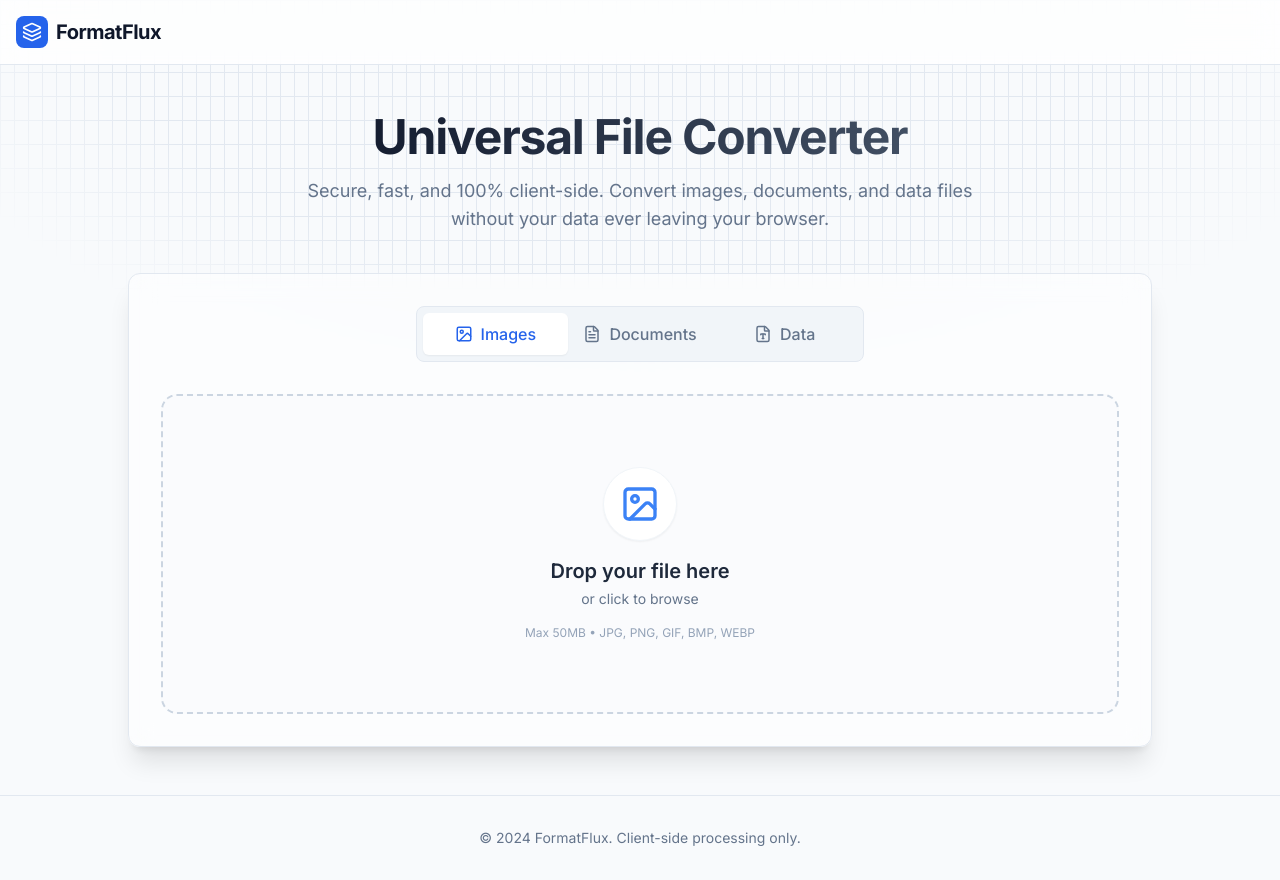
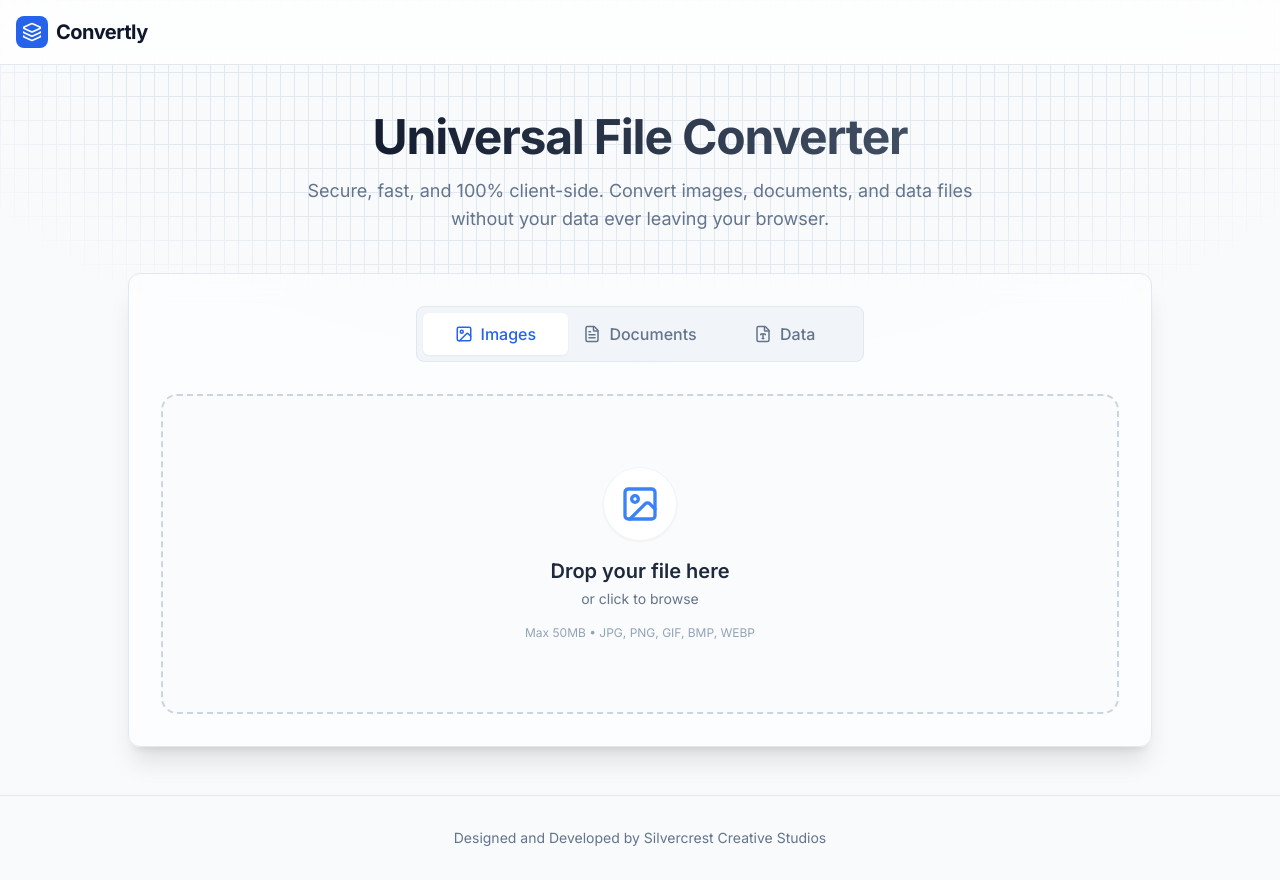
Before and after one commit to l2l2l2len/FormatFlux, a React (Vite) app: page / in a window 1280 px wide. Built offline with nearby package versions, Linux system fonts and the light colour scheme.

Commit message:
refactor: Rename project from FormatFlux to Convertly
Updates package name, titles, and branding elements to reflect the new project name "Convertly".

```diff
--- a/App.tsx
+++ b/App.tsx
@@ -10,7 +10,7 @@ const Navbar = () => (
         <div className="bg-blue-600 p-1.5 rounded-lg text-white">
           <Layers size={20} />
         </div>
-        <span className="font-bold text-xl tracking-tight text-slate-900">FormatFlux</span>
+        <span className="font-bold text-xl tracking-tight text-slate-900">Convertly</span>
       </div>
     </div>
   </nav>
@@ -20,7 +20,7 @@ const Footer = () => (
   <footer className="border-t border-slate-200 bg-slate-50 py-8 mt-auto">
     <div className="container mx-auto px-4 flex justify-center text-center">
       <div className="text-slate-500 text-sm">
-        © 2024 FormatFlux. Client-side processing only.
+        Designed and Developed by Silvercrest Creative Studios
       </div>
     </div>
   </footer>
--- a/index.html
+++ b/index.html
@@ -3,7 +3,7 @@
   <head>
     <meta charset="UTF-8" />
     <meta name="viewport" content="width=device-width, initial-scale=1.0" />
-    <title>FormatFlux - Universal File Converter</title>
+    <title>Convertly - Universal File Converter</title>
     <script src="https://cdn.tailwindcss.com"></script>
     <script>
       tailwind.config = {
--- a/metadata.json
+++ b/metadata.json
@@ -1,5 +1,5 @@
 {
-  "name": "FormatFlux",
+  "name": "Convertly",
   "description": "A professional, client-side file format converter for images and data files. Secure, fast, and easy to use.",
   "requestFramePermissions": []
 }
--- a/package.json
+++ b/package.json
@@ -1,5 +1,5 @@
 {
-  "name": "formatflux",
+  "name": "convertly",
   "private": true,
   "version": "0.0.0",
   "type": "module",
--- a/pages/ConverterPage.tsx
+++ b/pages/ConverterPage.tsx
@@ -202,7 +202,7 @@ export const ConverterPage: React.FC = () => {
     <div className="min-h-screen p-4 md:p-8 max-w-5xl mx-auto space-y-8 animate-in fade-in duration-500">
       <header className="text-center space-y-4 mb-12">
         <h1 className="text-4xl md:text-5xl font-bold bg-gradient-to-r from-blue-400 to-blue-600 bg-clip-text text-transparent">
-          FormatFlux
+          Convertly
         </h1>
         <p className="text-slate-400 text-lg">
           Secure, client-side file conversion. Your files never leave your device.
```
